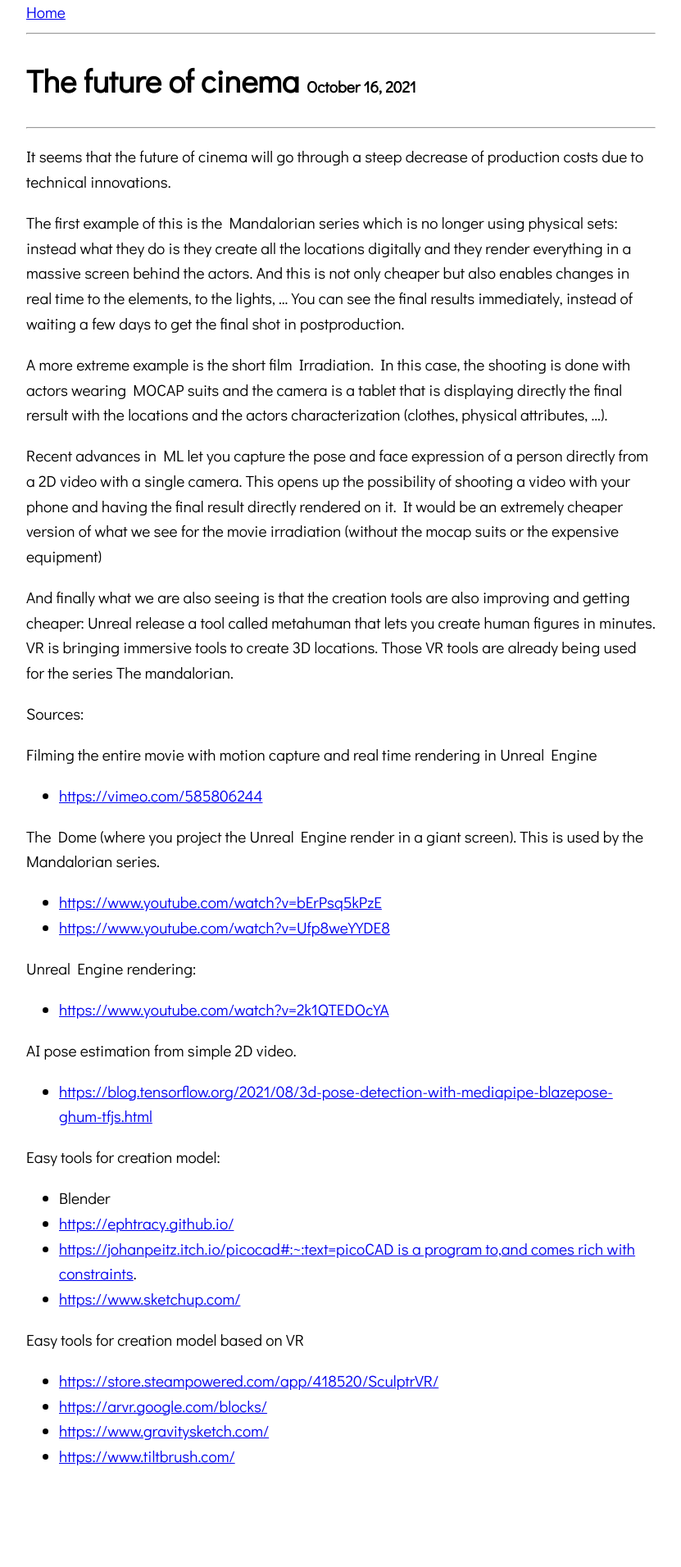
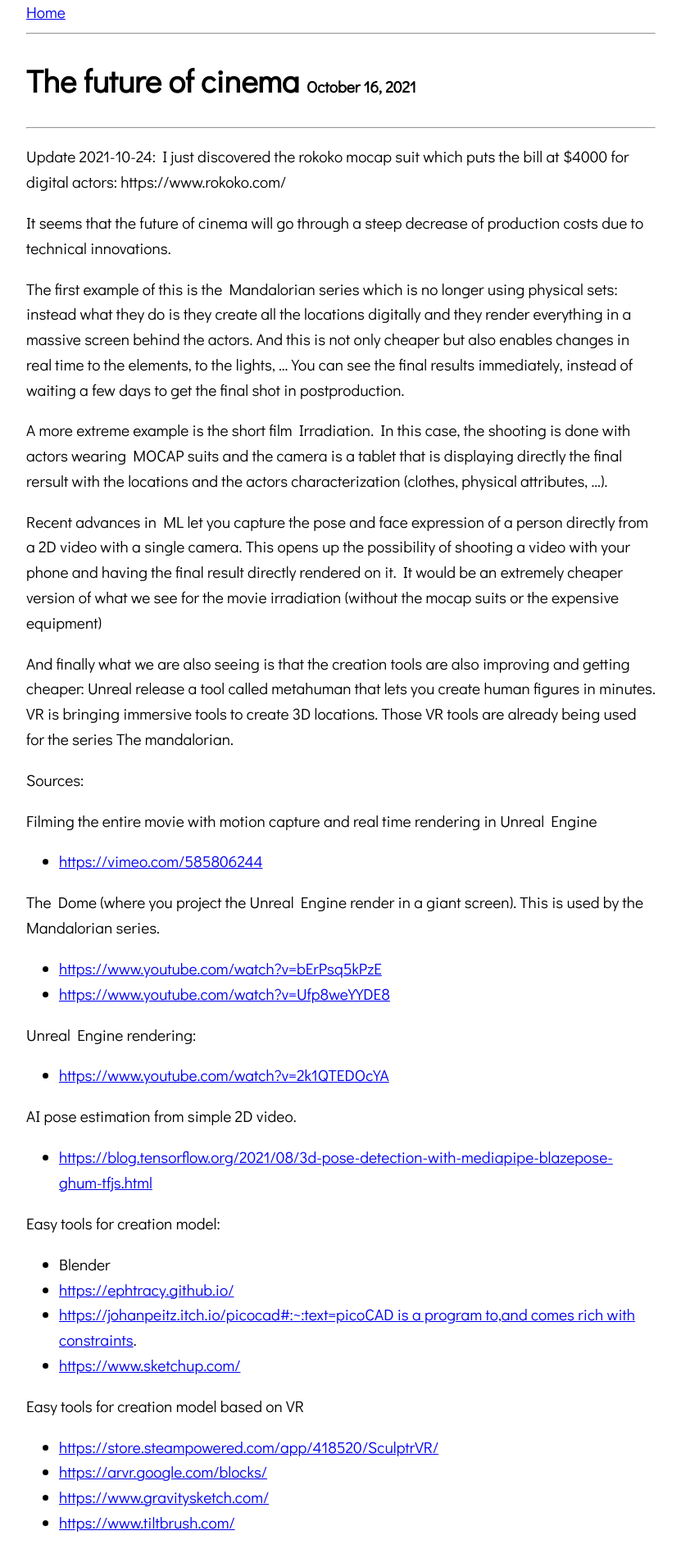
Before and after one commit to rezpe/rezpe.github.io, a Jekyll site: the page built from _posts/2021-10-13-firstpost.md, in a window 1280 px wide. Shown: the whole page at 82% size, without its empty margins (224-1055 px from the left). Built offline with Jekyll 4.4.1, drawn with Linux system fonts in a browser that asks for light colours; before the commit the page ends 1831 px from its top, so only the background shows below that.

Commit message:
Add rokoko

```diff
--- a/_posts/2021-10-13-firstpost.md
+++ b/_posts/2021-10-13-firstpost.md
@@ -4,6 +4,8 @@
 date: 2021-10-16
 layout: page
 ---
+
+Update 2021-10-24: I just discovered the rokoko mocap suit which puts the bill at $4000 for digital actors: https://www.rokoko.com/
 
 It seems that the future of cinema will go through a steep decrease of production costs due to technical innovations.
 
```
